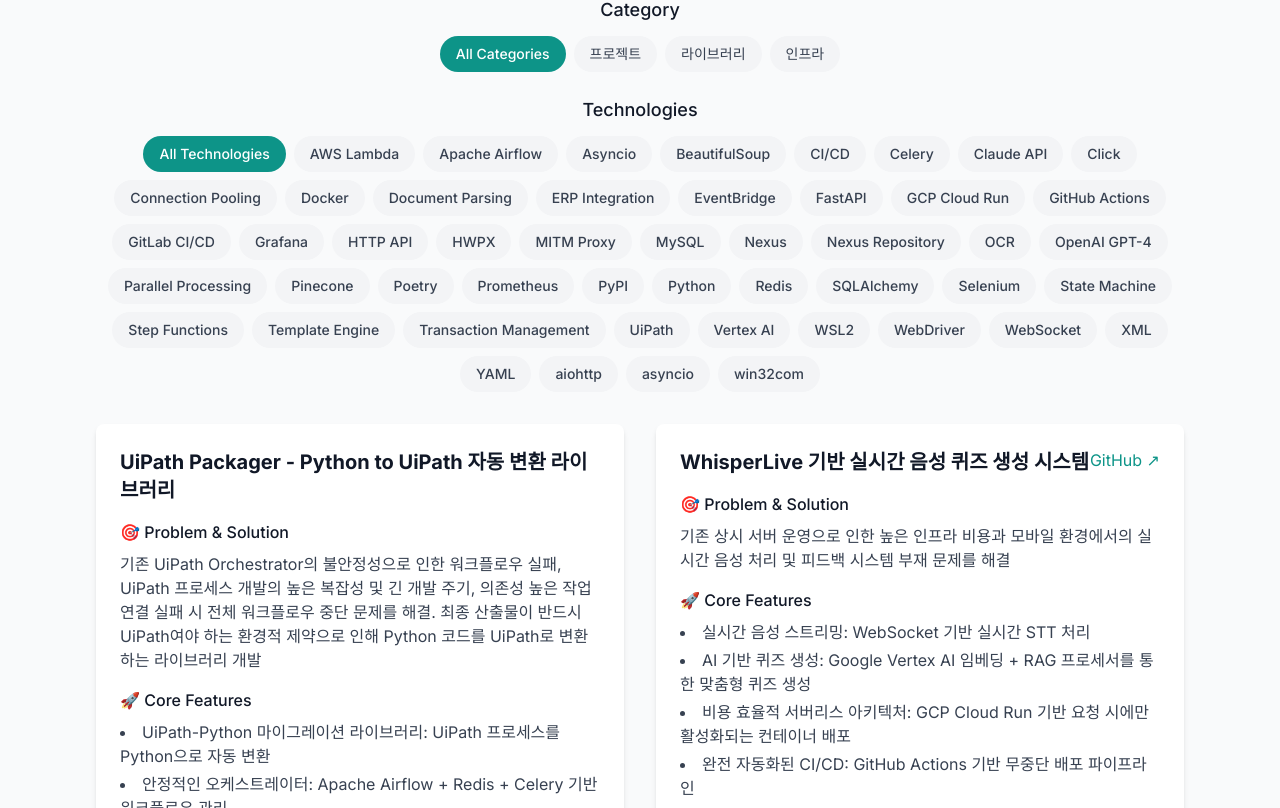
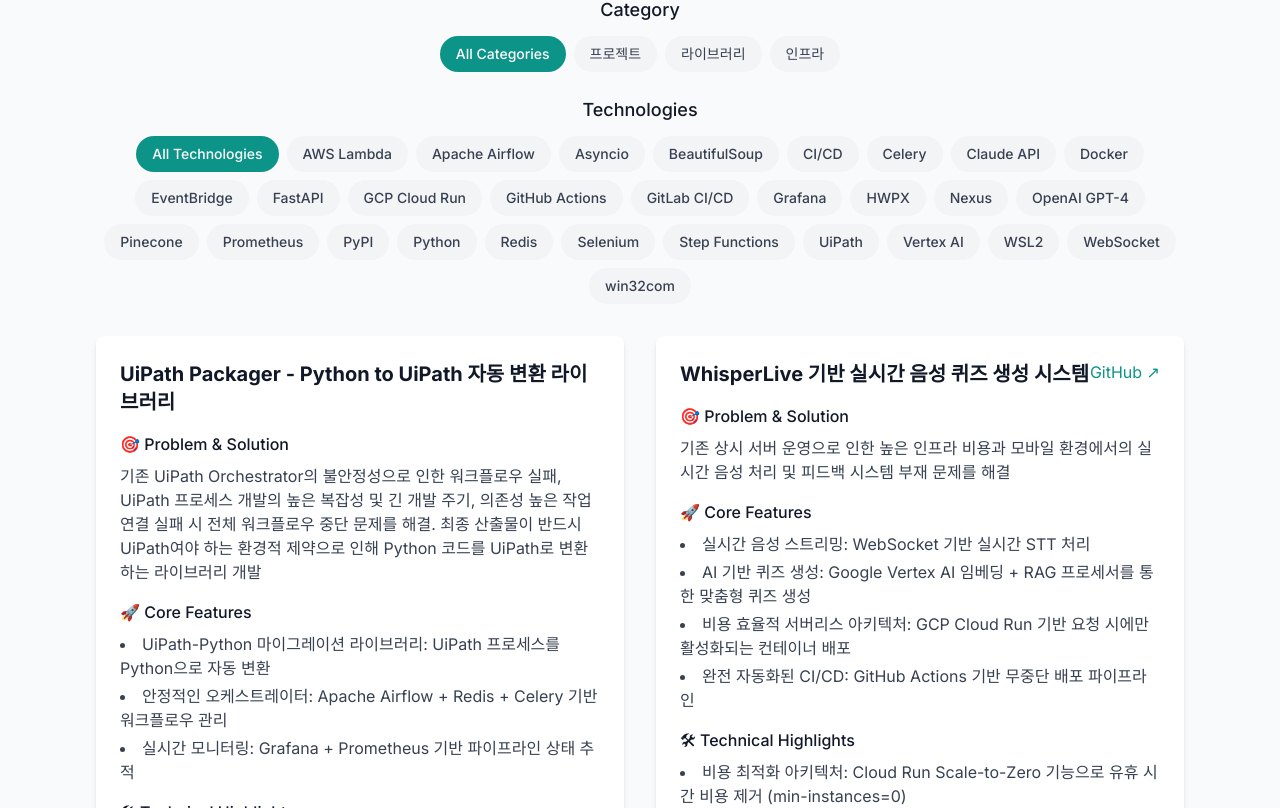
Before and after one commit to rover0811/rover0811.github.io, a React (Vite) app: page / in a window 1280 px wide. Shown: the part 1552-2360 px from the top of the page. Built offline with nearby package versions, Linux system fonts and the light colour scheme.

Commit message:
[Fix] fix category

```diff
--- a/src/components/Projects.tsx
+++ b/src/components/Projects.tsx
@@ -19,7 +19,7 @@ const projectsData: ProjectProps[] = [
       "생산성 800% 향상: 연간 프로젝트 처리량 3개 → 26개",
       "반복 업무 5,000시간 자동화 달성"
     ],
-    technologies: ["Python", "Apache Airflow", "Redis", "Celery", "Grafana", "Prometheus", "UiPath", "MITM Proxy"]
+    technologies: ["Python", "UiPath"]
   },
   {
     title: "WhisperLive 기반 실시간 음성 퀴즈 생성 시스템",
@@ -68,7 +68,7 @@ const projectsData: ProjectProps[] = [
       "융특 학생 전과 의사결정 지원을 위한 객관적 데이터 제공",
       "실시간 등수 업데이트로 경쟁력 파악 용이성 향상"
     ],
-    technologies: ["Python", "FastAPI", "Selenium", "BeautifulSoup", "MySQL", "SQLAlchemy", "WebDriver"],
+    technologies: ["Python", "FastAPI", "Selenium", "BeautifulSoup"],
     githubUrl: "https://github.com/ssuperpower-developer/OpenGrade"
   },
   {
@@ -115,7 +115,7 @@ const projectsData: ProjectProps[] = [
       "일일 API 호출 15,000+ 회 안정적 처리",
       "메뉴 수집 실패율 0.2% 미만 달성"
     ],
-    technologies: ["AWS Lambda", "EventBridge", "Step Functions", "OpenAI GPT-4", "aiohttp", "asyncio", "GitHub Actions"],
+    technologies: ["AWS Lambda", "EventBridge", "Step Functions", "OpenAI GPT-4", "Asyncio", "GitHub Actions"],
     githubUrl: "https://github.com/EAT-SSU/Food-Crawling"
   },
   {
@@ -137,7 +137,7 @@ const projectsData: ProjectProps[] = [
       "오류율 0% 달성",
       "야간 자동화로 업무 시간 확보"
     ],
-    technologies: ["Python", "Asyncio", "State Machine", "ERP Integration", "Transaction Management", "Connection Pooling"]
+    technologies: ["Python", "Asyncio"]
   },
   {
     title: "HR Document Verification System",
@@ -158,7 +158,7 @@ const projectsData: ProjectProps[] = [
       "첨부파일 누락률 8% → 0.1%",
       "내부 데이터 대조 정확도 95%+ 달성"
     ],
-    technologies: ["OCR", "Python", "HTTP API", "WebSocket", "Parallel Processing", "Document Parsing"]
+    technologies: ["Python", "Asyncio"]
   },
   {
     title: "HWPX Document Automation Library",
@@ -178,7 +178,7 @@ const projectsData: ProjectProps[] = [
       "수작업 오류율 99% 감소",
       "월 평균 1000+ 문서 자동 생성"
     ],
-    technologies: ["Python", "win32com", "XML", "HWPX", "Template Engine"]
+    technologies: ["Python", "win32com", "HWPX"]
   },
   {
     title: "RPA CLI Tool for Project Automation",
@@ -199,7 +199,7 @@ const projectsData: ProjectProps[] = [
       "개발팀 프로젝트 구조 표준화",
       "배포 과정 완전 자동화"
     ],
-    technologies: ["Python", "Click", "Poetry", "YAML", "UiPath", "Nexus", "CI/CD"]
+    technologies: ["Python", "UiPath", "Nexus", "CI/CD"]
   },
   {
     title: "Nexus 기반 Private PyPI 서버 구축 및 패키지 배포 프로세스 표준화",
@@ -221,7 +221,7 @@ const projectsData: ProjectProps[] = [
       "패키지 배포 시간 단축: 수동 git clone → 자동화된 패키지 설치",
       "코드베이스 크기 감소: 중복 라이브러리 제거로 프로젝트 구조 최적화"
     ],
-    technologies: ["Nexus Repository", "Poetry", "Python", "PyPI", "GitLab CI/CD", "Docker"]
+    technologies: ["Nexus", "PyPI"]
   }
 ];
 
```
